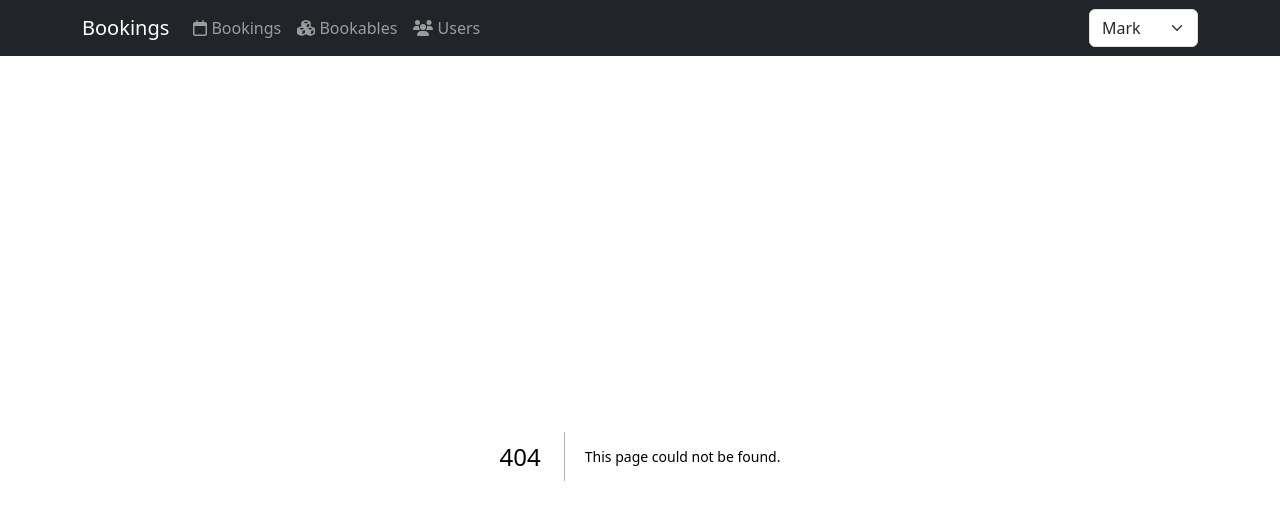
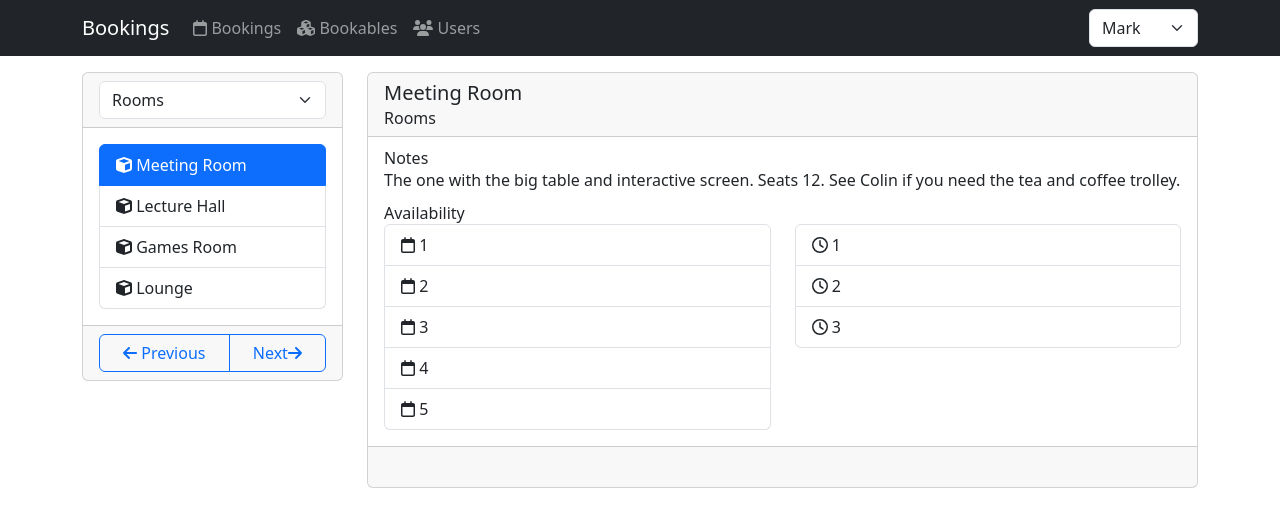
Before and after one commit to jmgrimes/bookings-frontend, a Next.js app: page /bookables/1 in a window 1280 px wide. Before the commit this address had no page. Shown: the top 526 px of the page. Built offline with nearby package versions, Linux system fonts and the light colour scheme; data requests are answered from the project's data file.

Commit message:
added pages for bookable, bookables, user, and users, along with temporary components to display these results client side

```diff
--- /dev/null
+++ b/src/app/bookables/[id]/page.tsx
@@ -0,0 +1,24 @@
+import { BookableView } from "~/components/bookables"
+import BookableApi from "~/features/datasources/bookables"
+
+const bookableApi = new BookableApi()
+
+async function getBookables() {
+    return await bookableApi.getBookables()
+}
+
+async function getBookable(id: number) {
+    return await bookableApi.getBookable(id)
+}
+
+export interface BookablePageProps {
+    params: {
+        id: number
+    }
+}
+
+export default async function BookablePage(props: BookablePageProps) {
+    const bookable = await getBookable(props.params.id)
+    const bookables = await getBookables()
+    return <BookableView bookable={bookable} bookables={bookables} />
+}
--- a/src/app/layout.tsx
+++ b/src/app/layout.tsx
@@ -31,7 +31,7 @@ export default async function AppLayout(props: AppLayoutProps) {
             <body>
                 <UserProvider>
                     <AppNavigation users={users} />
-                    {props.children}
+                    <main className="m-3">{props.children}</main>
                 </UserProvider>
             </body>
         </html>
--- /dev/null
+++ b/src/components/bookables/BookableView.tsx
@@ -0,0 +1,27 @@
+"use client"
+
+// TODO Replace client side rendering version of this component with a server side rendered version.
+
+import { BookableCard, BookablesCard } from "~/components/bookables"
+import { IBookable } from "~/features/models/bookables"
+
+export interface BookableViewProps {
+    bookable: IBookable
+    bookables: IBookable[]
+}
+
+export default function BookableView(props: BookableViewProps) {
+    const { bookable, bookables } = props
+    return (
+        <div className="container">
+            <div className="row">
+                <section className="col col-3">
+                    <BookablesCard bookable={bookable} bookables={bookables} onSelect={() => {}} />
+                </section>
+                <section className="col">
+                    <BookableCard bookable={bookable} />
+                </section>
+            </div>
+        </div>
+    )
+}
--- a/src/components/bookables/index.ts
+++ b/src/components/bookables/index.ts
@@ -1,2 +1,3 @@
 export { default as BookableCard } from "~/components/bookables/BookableCard"
 export { default as BookablesCard } from "~/components/bookables/BookablesCard"
+export { default as BookableView } from "~/components/bookables/BookableView"
--- /dev/null
+++ b/src/components/users/UserView.tsx
@@ -0,0 +1,27 @@
+"use client"
+
+// TODO Replace client side rendering version of this page with a server side rendered version.
+
+import { UserCard, UsersCard } from "~/components/users"
+import { IUser } from "~/features/models/users"
+
+export interface UserViewProps {
+    user: IUser
+    users: IUser[]
+}
+
+export default function UserView(props: UserViewProps) {
+    const { user, users } = props
+    return (
+        <div className="container">
+            <div className="row">
+                <section className="col col-3">
+                    <UsersCard user={user} users={users} onSelect={() => {}} />
+                </section>
+                <section className="col">
+                    <UserCard user={user} />
+                </section>
+            </div>
+        </div>
+    )
+}
--- a/src/components/users/index.ts
+++ b/src/components/users/index.ts
@@ -3,3 +3,4 @@ export { UserConsumer, UserProvider } from "~/components/users/UserContext"
 export { default as UserCard } from "~/components/users/UserCard"
 export { default as UserPicker } from "~/components/users/UserPicker"
 export { default as UsersCard } from "~/components/users/UsersCard"
+export { default as UserView } from "~/components/users/UserView"
```
Also changed, not shown: src/app/bookables/page.tsx (added, +18 -0 lines), src/app/users/[id]/page.tsx (added, +24 -0 lines), src/app/users/page.tsx (added, +18 -0 lines).
